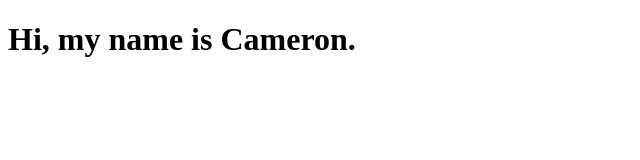
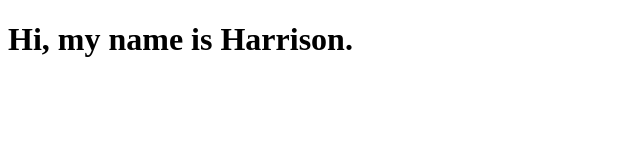
Before and after one commit to crmgunter/harrison_git_example, a plain HTML site: page index.html in a window 1280 px wide. Shown: the full height of the page, 0-640 px from the left. Drawn offline with Linux system fonts and the light colour scheme.

Commit message:
changed name to harrison

```diff
--- a/index.html
+++ b/index.html
@@ -7,6 +7,6 @@
     <title>Document</title>
 </head>
 <body>
-    <h1>Hi, my name is Cameron.</h1>
+    <h1>Hi, my name is Harrison.</h1>
 </body>
 </html>
```
